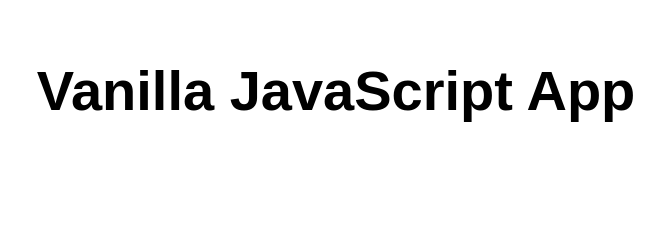
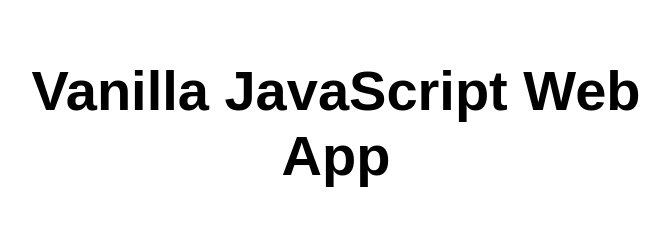
Before and after one commit to vishwanath-uppala/my-first-static-web-app, a plain HTML site: page index.html in a window 1280 px wide. Shown: the whole page, without its empty margins (304-974 px from the left). Drawn offline with Linux system fonts and the light colour scheme.

Commit message:
sample commit1

```diff
--- a/index.html
+++ b/index.html
@@ -10,7 +10,7 @@
 
 <body>
   <main>
-    <h1>Vanilla JavaScript App</h1>
+    <h1>Vanilla JavaScript Web App</h1>
   </main>
 </body>
 
```
